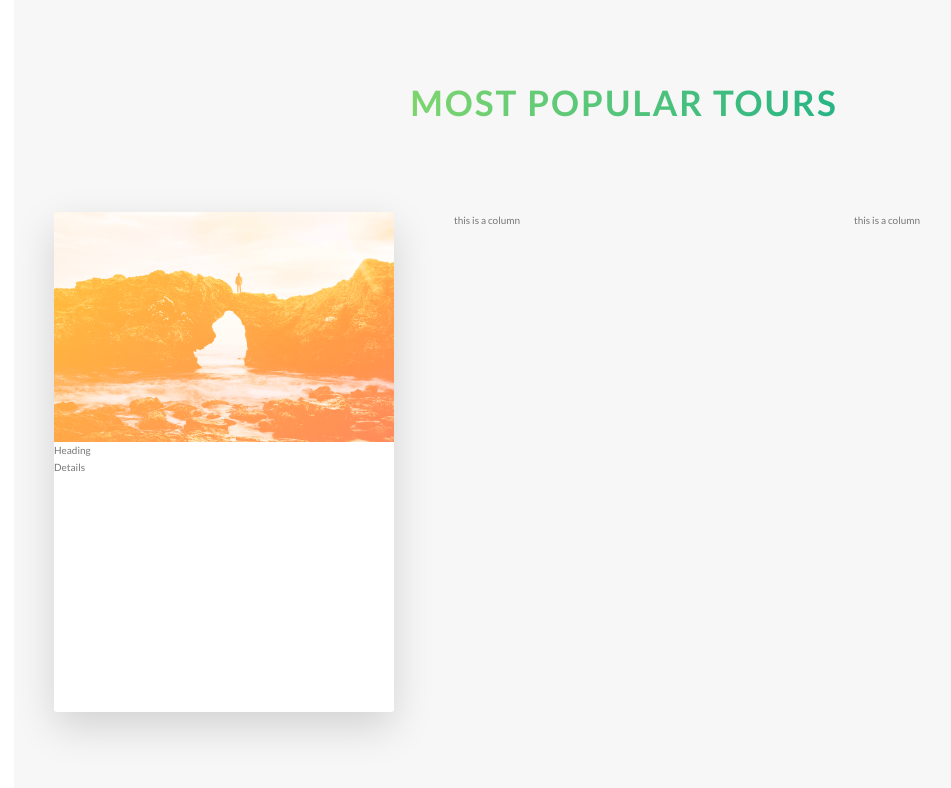
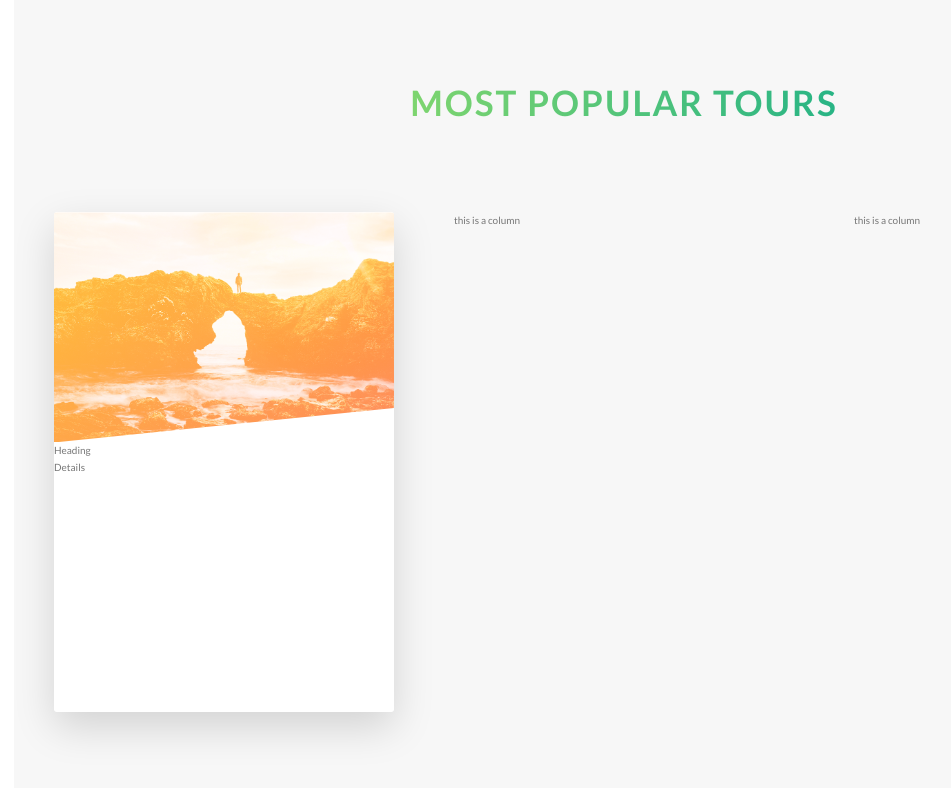
Before and after one commit to Helena-p/natours, a website: page index.html in a window 1280 px wide. Shown: the part 2264-3052 px from the top of the page, without its empty margins (16-967 px from the left). Drawn offline with Linux system fonts and the light colour scheme.

Commit message:
Add vendors kit to clip-path

```diff
--- a/sass/components/_card.scss
+++ b/sass/components/_card.scss
@@ -15,6 +15,8 @@
     width: 100%;
     backface-visibility: hidden;
     border-radius: 0.3rem;
+    // prevent image corners to overflow border-radius property
+    overflow: hidden;
     box-shadow: 0 1.5rem 4rem rgba($color-black, 0.15);
 
     &--front {
@@ -48,6 +50,8 @@
     background-size: cover;
     height: 23rem;
     background-blend-mode: screen;
+    -webkit-clip-path: polygon(0 0, 100% 0, 100% 85%, 0 100%);
+    clip-path: polygon(0 0, 100% 0, 100% 85%, 0 100%);
 
     &--1 {
       background-image: linear-gradient(
--- a/sass/layout/_header.scss
+++ b/sass/layout/_header.scss
@@ -10,6 +10,7 @@
     url(../img/hero.jpg);
   background-size: cover;
   background-position: top;
+  -webkit-clip-path: polygon(0 0, 100% 0, 100% 75vh, 0 100%);
   clip-path: polygon(0 0, 100% 0, 100% 75vh, 0 100%);
 
   &__logo-box {
```
Also changed, not shown: css/style.css, 1 other file.
